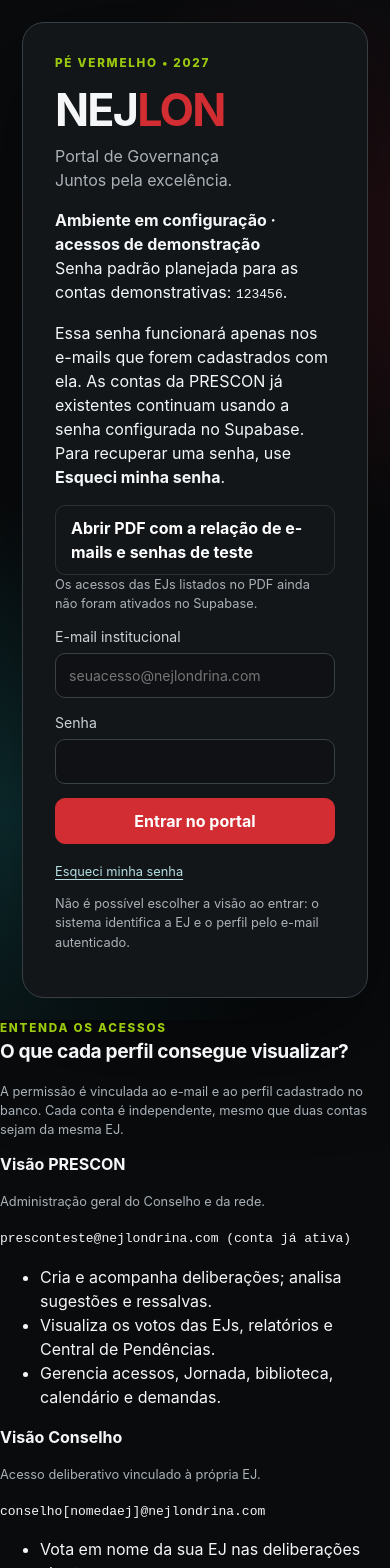
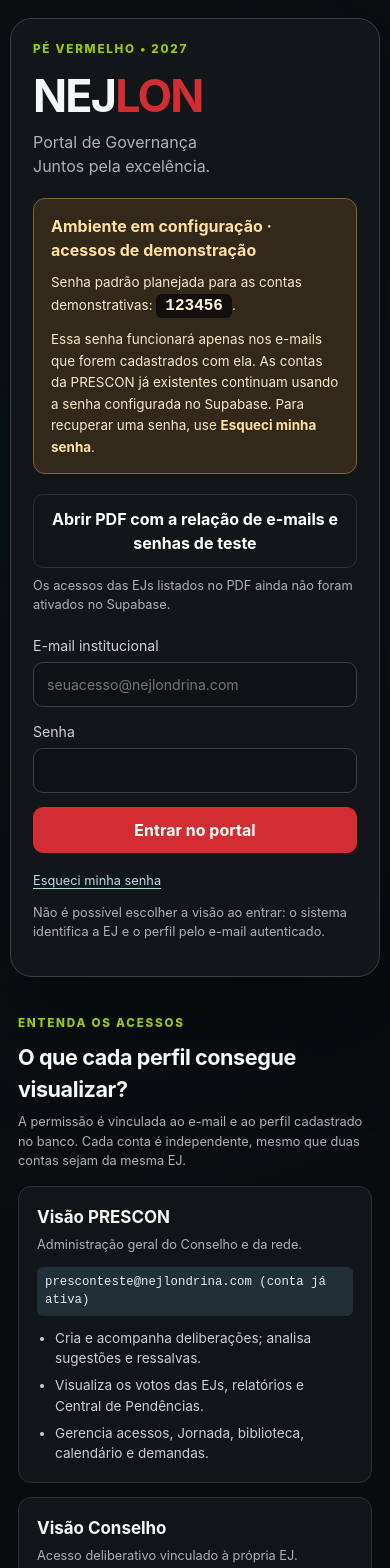
Before and after one commit to geisilyvargas-unect/portal-nejlon-2027, a Next.js app in the folder portal-nejlon-2027/: page /login in a window 390 px wide. Shown: the top 1568 px of the page. Built offline with nearby package versions, Linux system fonts and the light colour scheme.

Commit message:
style(login): responsive access manual, demo notice, and PDF button

```diff
--- a/portal-nejlon-2027/app/globals.css
+++ b/portal-nejlon-2027/app/globals.css
@@ -131,3 +131,27 @@ hr { border:none; border-top:1px solid var(--border); margin:22px 0; } details {
 .history-report-text{margin-top:15px;padding:16px;border-radius:8px;background:#0f1316;white-space:pre-wrap;overflow-wrap:anywhere;font-size:.85rem;line-height:1.65}
 @media(max-width:600px){.history-rate{grid-template-columns:1fr;gap:12px}.history-report-text{padding:10px}}
 @media print{.history-report-text{display:block;color:#111;background:#fff}.history-text-detail{border:0}.history-rate-track{background:#ddd}.history-rate-track span{background:#005b66}.history-report .panel{break-inside:auto}}
+
+
+/* Página de entrada - guia de permissões e acesso ao documento de demonstração */
+.landing{min-height:100vh;background:radial-gradient(circle at 15% 20%,#17313650,transparent 40%),var(--bg)}
+.login-top{min-height:auto;padding:44px 18px 20px;background:transparent}
+.login-top .login-card{width:min(100%,560px)}
+.login-demo-note{border:1px solid #796535;background:#32291b;color:#f7e8c5;border-radius:12px;padding:15px 17px;margin:20px 0}
+.login-demo-note strong{color:#ffe0a1}
+.login-demo-note p{font-size:.84rem;line-height:1.6;margin:10px 0 0}
+.login-demo-note code{font-weight:900;background:#100f0d;padding:3px 9px;border-radius:6px;color:#fff3d4;font-size:1rem}
+.access-pdf-link{display:grid;gap:8px;margin:14px 0 20px}
+.access-pdf-link a{width:100%;text-align:center;padding:12px;white-space:normal}
+.access-pdf-link p{margin:0}
+.landing-access-guide{width:min(100% - 36px,1120px);margin:0 auto;padding:20px 0 56px}
+.access-guide{display:grid;gap:16px}
+.access-guide-heading h2{margin:8px 0 7px;font-size:1.35rem}
+.access-guide-heading p{max-width:700px;margin:0}
+.access-guide-grid{display:grid;grid-template-columns:repeat(2,minmax(0,1fr));gap:14px}
+.access-guide-card{min-width:0;background:var(--surface);border:1px solid var(--border);border-radius:13px;padding:18px}
+.access-guide-card h3{font-size:1.06rem;margin-bottom:5px}
+.access-guide-card p{margin-bottom:12px}
+.access-guide-account{font-size:.77rem;color:#ddedea;background:#203036;border-radius:6px;padding:6px 8px;overflow-wrap:anywhere;display:inline-block;max-width:100%}
+.access-guide-card ul{padding-left:18px;margin:12px 0 0;display:grid;gap:7px;font-size:.85rem;color:#c8d0d2}
+@media(max-width:760px){.access-guide-grid{grid-template-columns:1fr}.login-top{padding:18px 10px}.login-top .login-card{padding:22px}}
```
